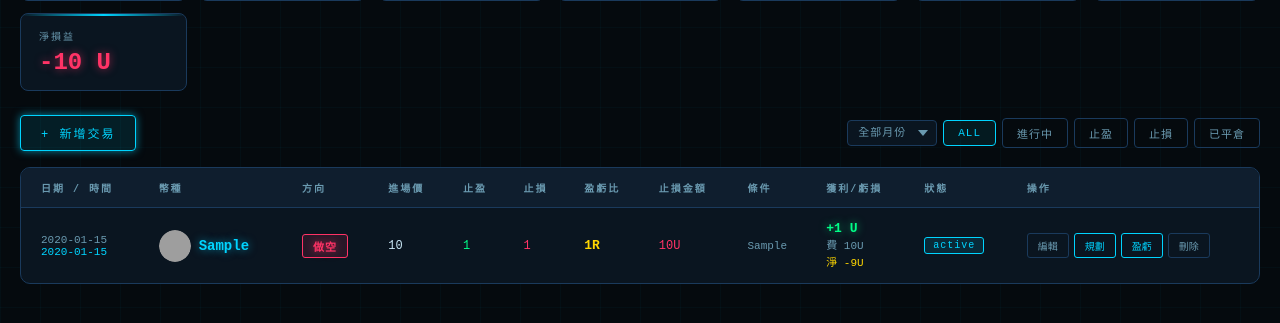
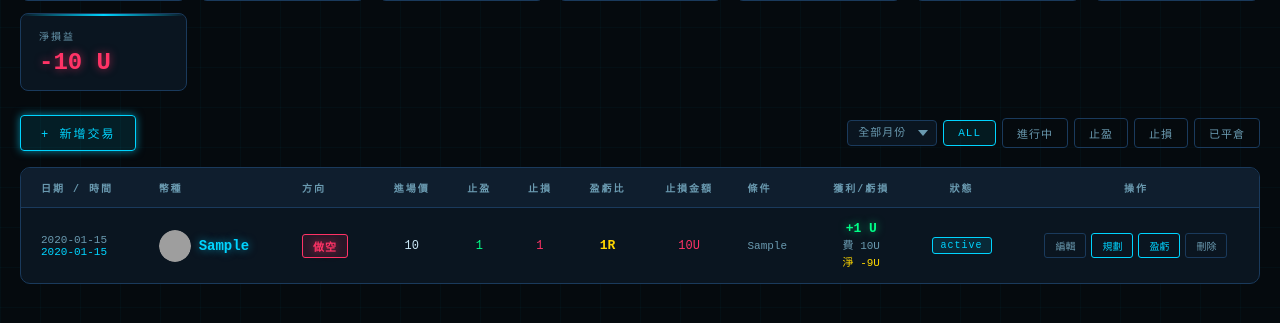
Before and after one commit to wei0904/crypto-trading-log, a Flask app: page / in a window 1280 px wide. Shown: the part 213-536 px from the top of the page. Run offline with Flask 3, Linux system fonts and the light colour scheme; tables that the repository leaves empty hold one stand-in row (values such as "Sample post"); some libraries are stand-ins or nearby versions; grey boxes are pictures that could not be loaded.

Commit message:
center-align numeric columns and headers in desktop table

```diff
--- a/templates/index.html
+++ b/templates/index.html
@@ -241,7 +241,7 @@
   ::-webkit-scrollbar-thumb:hover { background: var(--cyan); }
 
   .date-cell { color: var(--text2); font-size: 11px; }
-  .price-cell { color: var(--text); font-size: 12px; }
+  .price-cell { color: var(--text); font-size: 12px; text-align: center; }
   .condition-cell { max-width: 200px; cursor: pointer; }
   .condition-cell .c-inner { color: var(--text2); font-size: 11px; overflow: hidden; display: -webkit-box; -webkit-line-clamp: 2; -webkit-box-orient: vertical; }
   .condition-cell.expanded .c-inner { -webkit-line-clamp: unset; color: var(--text); }
@@ -407,15 +407,15 @@
           <th>日期 / 時間</th>
           <th>幣種</th>
           <th>方向</th>
-          <th>進場價</th>
-          <th>止盈</th>
-          <th>止損</th>
-          <th>盈虧比</th>
-          <th>止損金額</th>
+          <th style="text-align:center">進場價</th>
+          <th style="text-align:center">止盈</th>
+          <th style="text-align:center">止損</th>
+          <th style="text-align:center">盈虧比</th>
+          <th style="text-align:center">止損金額</th>
           <th>條件</th>
-          <th>獲利/虧損</th>
-          <th>狀態</th>
-          <th>操作</th>
+          <th style="text-align:center">獲利/虧損</th>
+          <th style="text-align:center">狀態</th>
+          <th style="text-align:center">操作</th>
         </tr>
       </thead>
       <tbody id="trade-tbody">
@@ -809,13 +809,13 @@ function renderTable() {
       <td class="price-cell">${t.entry_price}</td>
       <td class="price-cell" style="color:var(--green)">${t.take_profit}</td>
       <td class="price-cell" style="color:var(--red)">${t.stop_loss}</td>
-      <td>${rr}</td>
-      <td class="price-cell" style="color:var(--red)">${t.risk_amount ? t.risk_amount + 'U' : '-'}</td>
+      <td style="text-align:center">${rr}</td>
+      <td class="price-cell" style="color:var(--red);text-align:center">${t.risk_amount ? t.risk_amount + 'U' : '-'}</td>
       <td class="condition-cell" onclick="this.classList.toggle('expanded')"><div class="c-inner">${t.condition || '-'}</div></td>
-      <td>${pnl}</td>
-      <td><span class="status-badge ${statusClass}">${t.status}</span></td>
-      <td>
-        <div class="action-btns">
+      <td style="text-align:center">${pnl}</td>
+      <td style="text-align:center"><span class="status-badge ${statusClass}">${t.status}</span></td>
+      <td style="text-align:center">
+        <div class="action-btns" style="justify-content:center">
           ${t.status === '進行中' ? `
             <button class="action-btn tp" onclick="quickClose(${t.id}, '止盈')">止盈</button>
             <button class="action-btn sl" onclick="quickClose(${t.id}, '止損')">止損</button>
```
